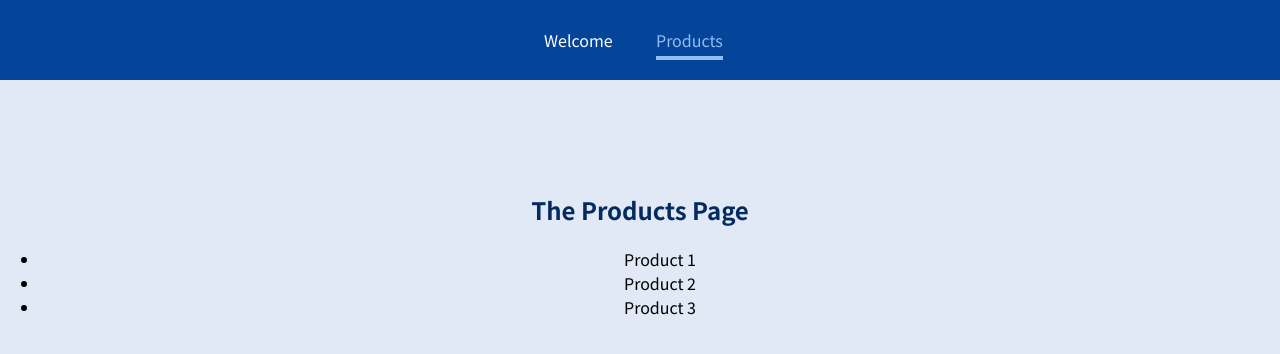
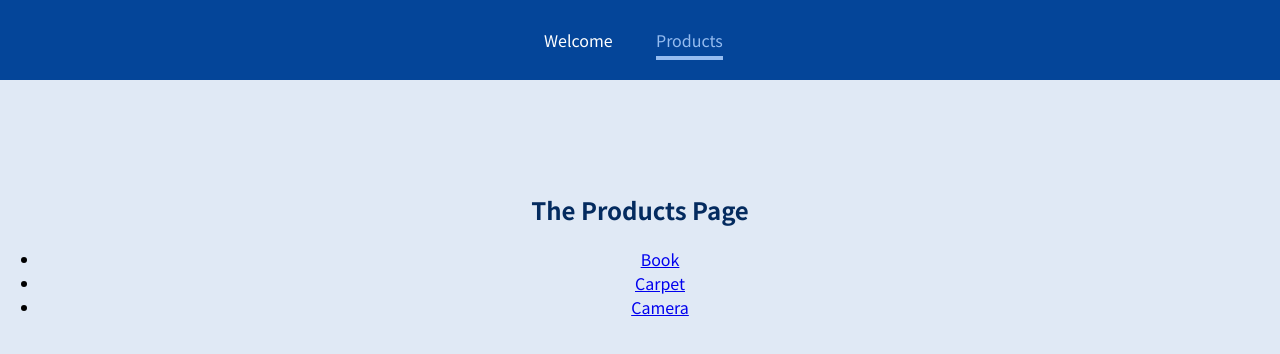
Before and after one commit to jdavidmartinez/react-router-app, a JavaScript app: page /products in a window 1280 px wide. Shown: the top 354 px of the page. Built offline with nearby package versions, Linux system fonts and the light colour scheme.

Commit message:
Section 20 - Video 272 - Using 'Switch' and 'exact' for configurong routes

```diff
--- a/src/App.js
+++ b/src/App.js
@@ -1,4 +1,4 @@
-import { Route } from "react-router-dom";
+import { Route, Switch } from "react-router-dom";
 
 import Welcome from "./pages/Welcome";
 import Products from "./pages/Products";
@@ -9,18 +9,20 @@
   return (
     <div>
       <header>
-        <MainHeader/>
+        <MainHeader />
       </header>
       <main>
+        <Switch>
           <Route path="/welcome">
             <Welcome />
           </Route>
-      <Route path="/products">
+          <Route path="/products" exact>
             <Products />
           </Route>
-      <Route path="/product-detail/:productId">
+          <Route path="/products/:productId">
             <ProductDetail />
           </Route>
+        </Switch>
       </main>
     </div>
   );
--- a/src/pages/Products.js
+++ b/src/pages/Products.js
@@ -1,12 +1,18 @@
+import { Link } from "react-router-dom";
 const Products = () => {
   return (
     <section>
       <h1>The Products Page</h1>
       <ul>
-          <li>Product 1</li>
-          <li>Product 2</li>
-          <li>Product 3</li>
-
+        <li>
+          <Link to="/products/p1">Book</Link>
+        </li>
+        <li>
+          <Link to="/products/p2">Carpet</Link>
+        </li>
+        <li>
+          <Link to="/products/p3">Camera</Link>
+        </li>
       </ul>
     </section>
   );
```
Also changed, not shown: 1 other file (tests, documents, lock files or other folders). Lines whose indentation alone changed are shown as unchanged.
